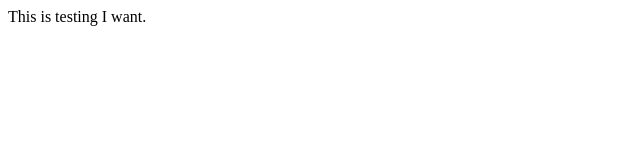
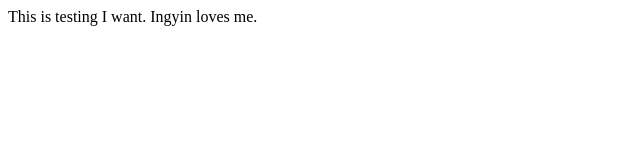
Before and after one commit to Johnson-69/centuries, a plain HTML site: page test.html in a window 1280 px wide. Shown: the whole page, without its empty margins (0-640 px from the left). Drawn offline with Linux system fonts and the light colour scheme.

Commit message:
Modify test.html

```diff
--- a/test.html
+++ b/test.html
@@ -1,3 +1,4 @@
 <html>
     This is testing I want.
+    Ingyin loves me.
 </html>
```
